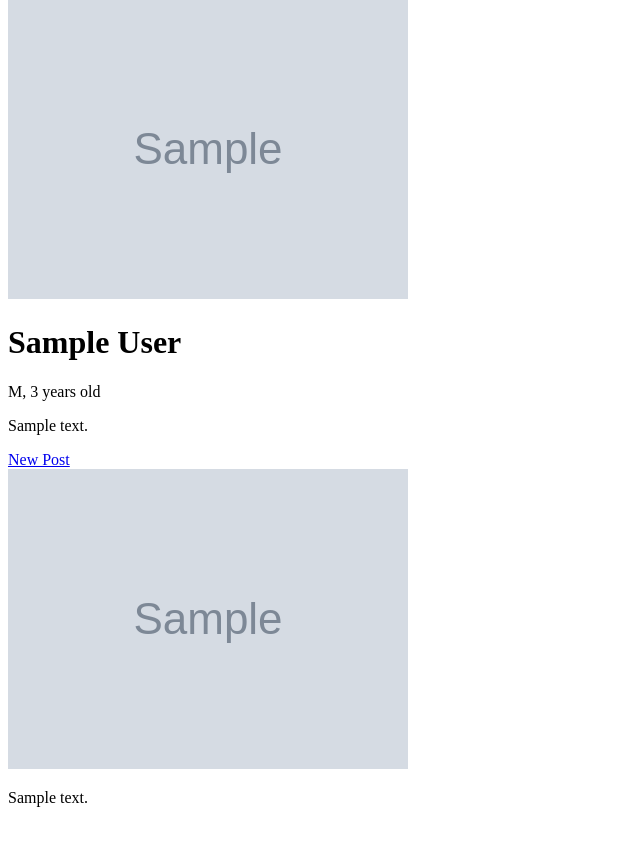
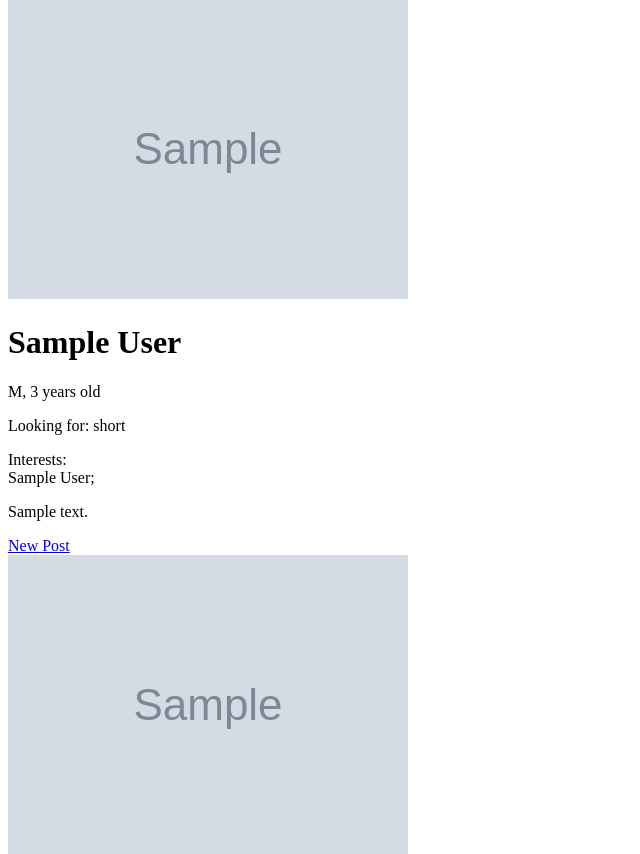
Before and after one commit to butuz0/DatingApp, a Django app: template people/templates/people/detail.html in a window 1280 px wide. Shown: the part 62-916 px from the top of the page, without its empty margins (0-640 px from the left). Before the commit the page ends 869 px from the top, so only its background shows below. Run offline with Django 4.2, Linux system fonts and the light colour scheme; a user stored in the database is signed in; tables that the repository leaves empty hold one stand-in row (values such as "Sample post"); the template is opened without the code that fills it: most values are stand-ins (such as "Sample title", 1, 10 or a date in 2020); grey boxes marked "Sample" are stand-in pictures; parts of the project's set-up code (start-up, migrations or seed data) failed here and were passed over; some libraries are stand-ins or nearby versions.

Commit message:
display relationship and interests in profile

```diff
--- a/people/templates/people/detail.html
+++ b/people/templates/people/detail.html
@@ -13,6 +13,14 @@
     {% endif %}
     <h1>{{ user.first_name }} {{ user.last_name }}</h1>
     <p>{{ user.user_info.gender }}, {{ user.user_info.years_old }} years old</p>
+    <p>Looking for: {{ user.user_info.relationship }}</p>
+    <p>
+        Interests:<br>
+        {% for interest in user.user_info.interests.all %}
+            {{ interest }};
+        {% endfor %}
+
+    </p>
     <p>{{ user.user_info.about_me }}</p>
 
     {% if user != request.user %}
```
